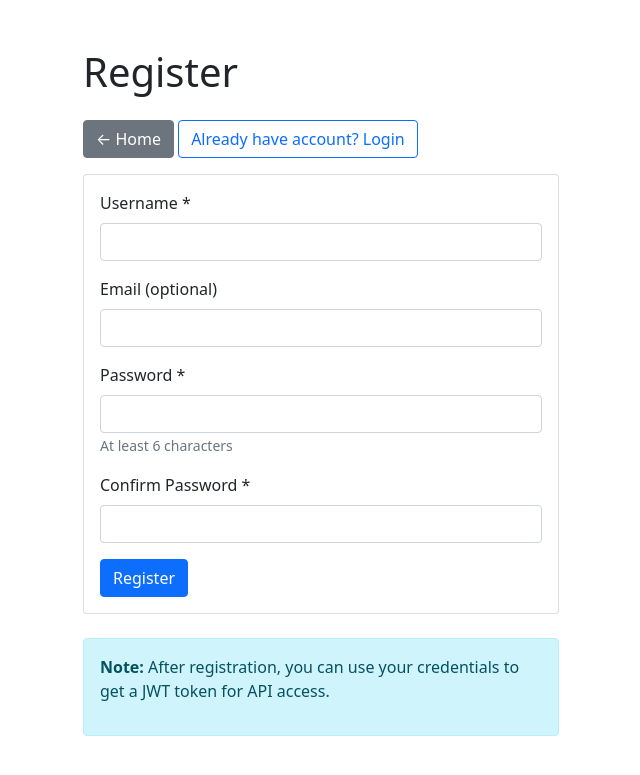
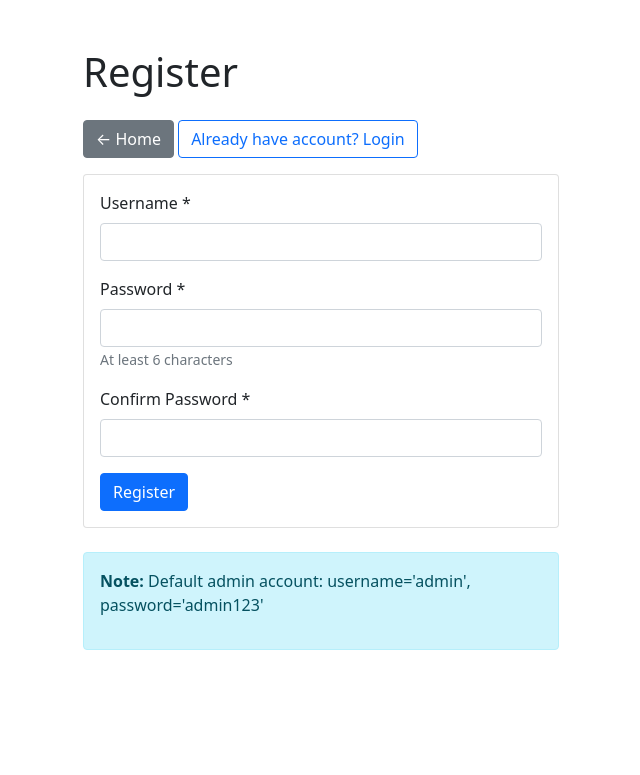
Before and after one commit to SannInTheSky/finalProject, a Flask app: page /register in a window 1280 px wide. Shown: the top 775 px of the page, without its empty margins (319-959 px from the left). Run offline with Flask 3, Linux system fonts and the light colour scheme; some libraries are stand-ins or nearby versions.

Commit message:
register

```diff
--- a/templates/register.html
+++ b/templates/register.html
@@ -28,11 +28,6 @@
                     </div>
 
                     <div class="mb-3">
-                        <label for="email" class="form-label">Email (optional)</label>
-                        <input type="email" class="form-control" id="email" name="email">
-                    </div>
-
-                    <div class="mb-3">
                         <label for="password" class="form-label">Password *</label>
                         <input type="password" class="form-control" id="password" name="password" required>
                         <small class="text-muted">At least 6 characters</small>
@@ -49,7 +44,7 @@
         </div>
 
         <div class="mt-4 alert alert-info">
-            <p><strong>Note:</strong> After registration, you can use your credentials to get a JWT token for API access.</p>
+            <p><strong>Note:</strong> Default admin account: username='admin', password='admin123'</p>
         </div>
     </div>
 
```
